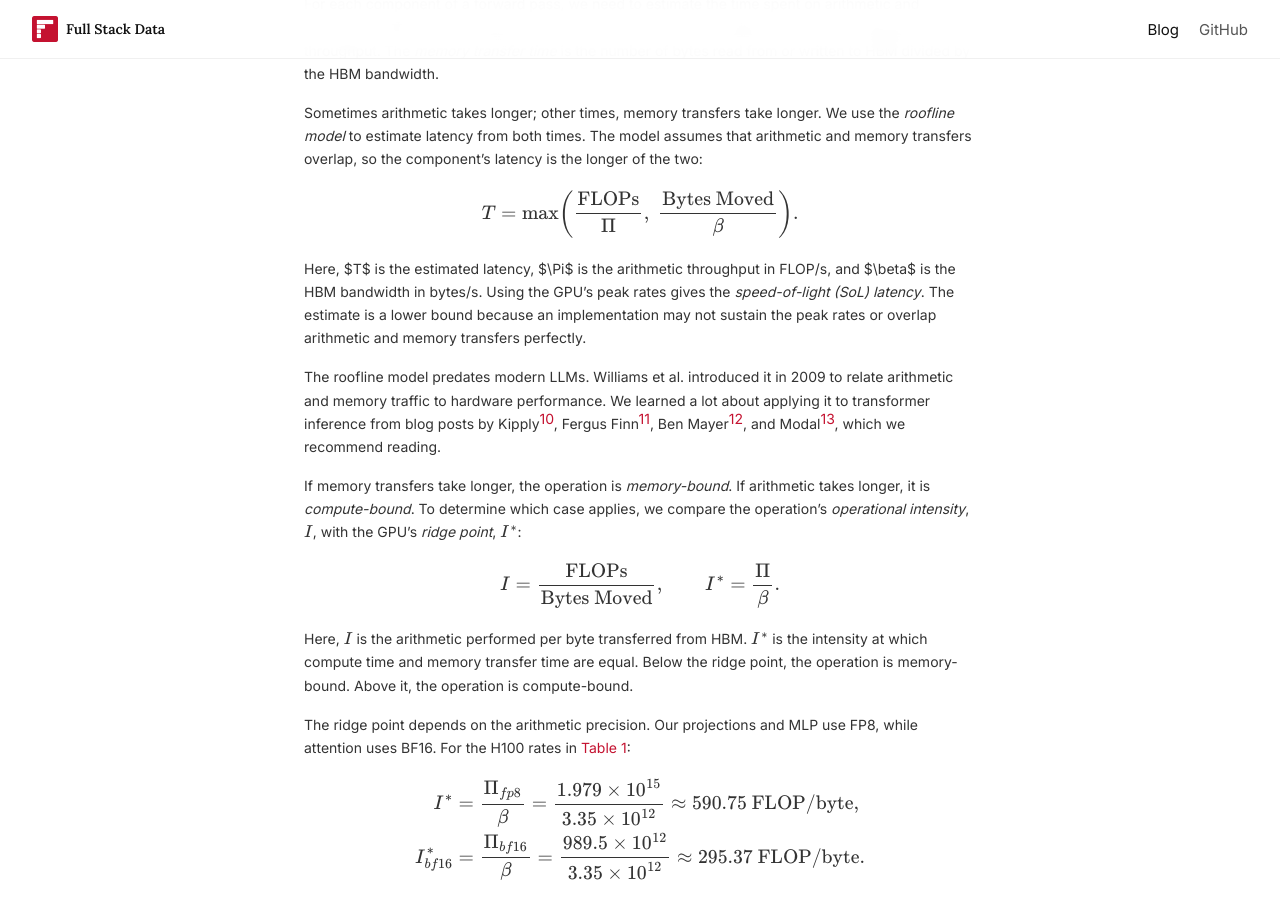
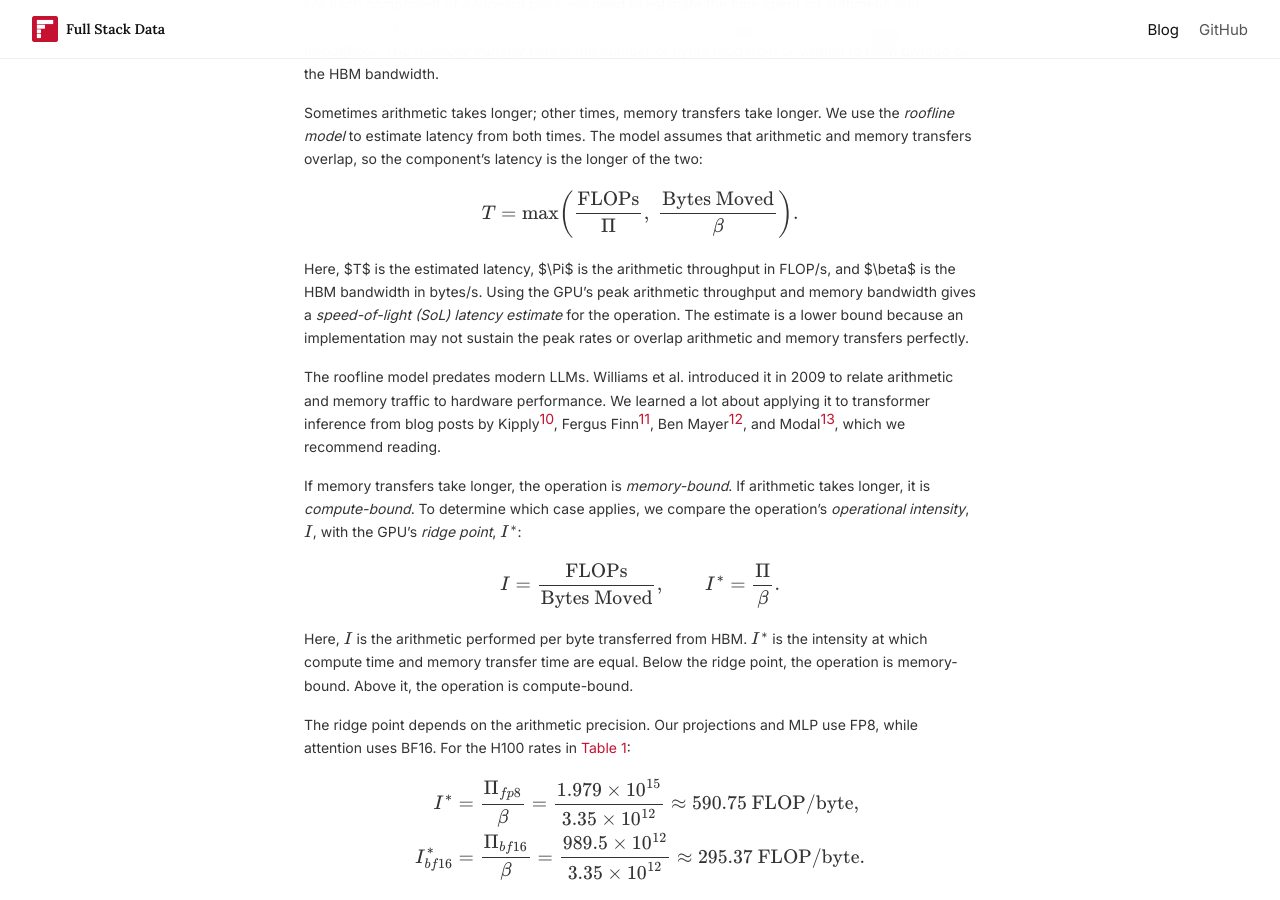
Before and after one commit to fsdatalab/fsdatalab.github.io, a Jekyll site: the page built from _posts/2026-09-30-ai-filter-cost-estimates.md, in a window 1280 px wide and 900 px high, scrolled down 6182 px. Built offline with Jekyll 4.4.1, drawn with Linux system fonts in a browser that asks for light colours.

Commit message:
Clarify what SoL latency estimates

```diff
--- a/_posts/2026-09-30-ai-filter-cost-estimates.md
+++ b/_posts/2026-09-30-ai-filter-cost-estimates.md
@@ -164,7 +164,7 @@ $$
 T = \max\!\left(\frac{\text{FLOPs}}{\Pi},\; \frac{\text{Bytes Moved}}{\beta}\right).
 $$
 
-Here, $T$ is the estimated latency, $\Pi$ is the arithmetic throughput in FLOP/s, and $\beta$ is the HBM bandwidth in bytes/s. Using the GPU's peak rates gives the *speed-of-light (SoL) latency*. The estimate is a lower bound because an implementation may not sustain the peak rates or overlap arithmetic and memory transfers perfectly.
+Here, $T$ is the estimated latency, $\Pi$ is the arithmetic throughput in FLOP/s, and $\beta$ is the HBM bandwidth in bytes/s. Using the GPU's peak arithmetic throughput and memory bandwidth gives a *speed-of-light (SoL) latency estimate* for the operation. The estimate is a lower bound because an implementation may not sustain the peak rates or overlap arithmetic and memory transfers perfectly.
 
 The roofline model predates modern LLMs. Williams et al. introduced it in 2009 to relate arithmetic and memory traffic to hardware performance. We learned a lot about applying it to transformer inference from blog posts by Kipply<sup><a href="#note-10">10</a></sup>, Fergus Finn<sup><a href="#note-11">11</a></sup>, Ben Mayer<sup><a href="#note-12">12</a></sup>, and Modal<sup><a href="#note-13">13</a></sup>, which we recommend reading.
 
```
